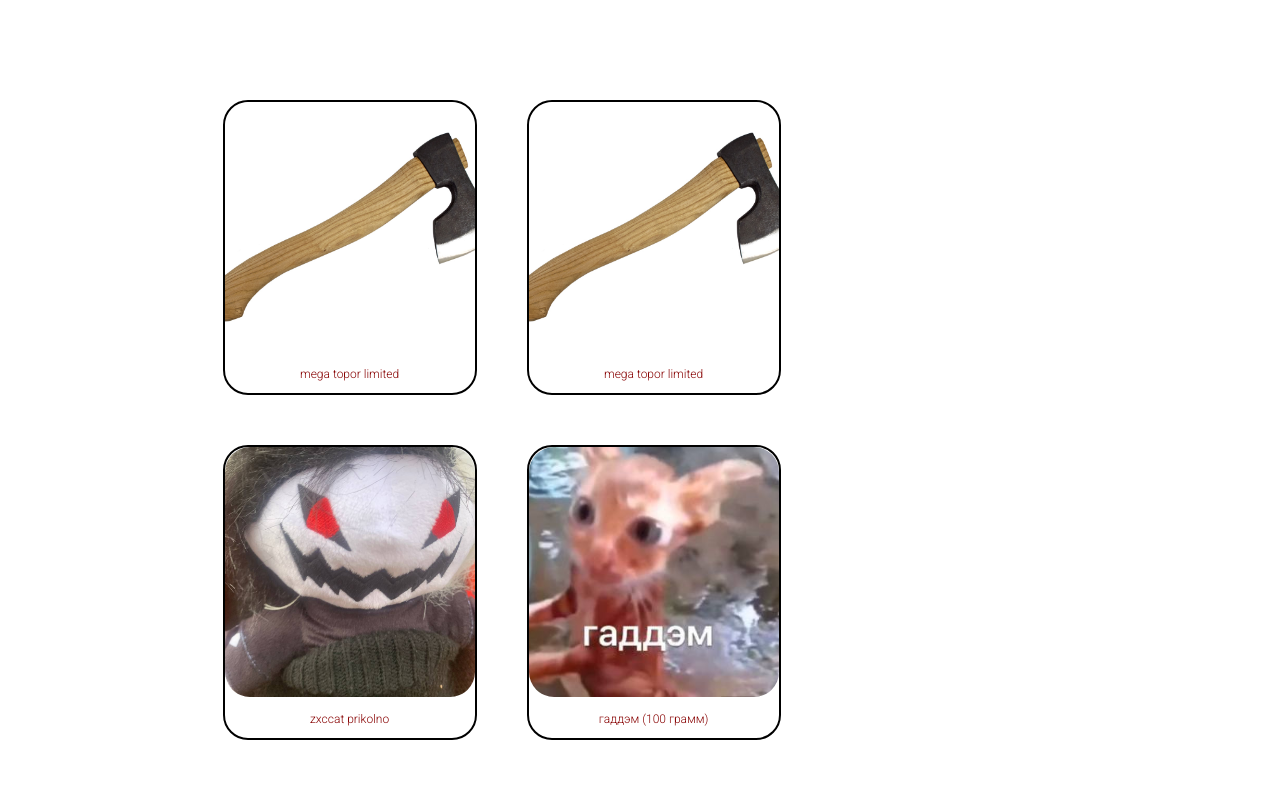
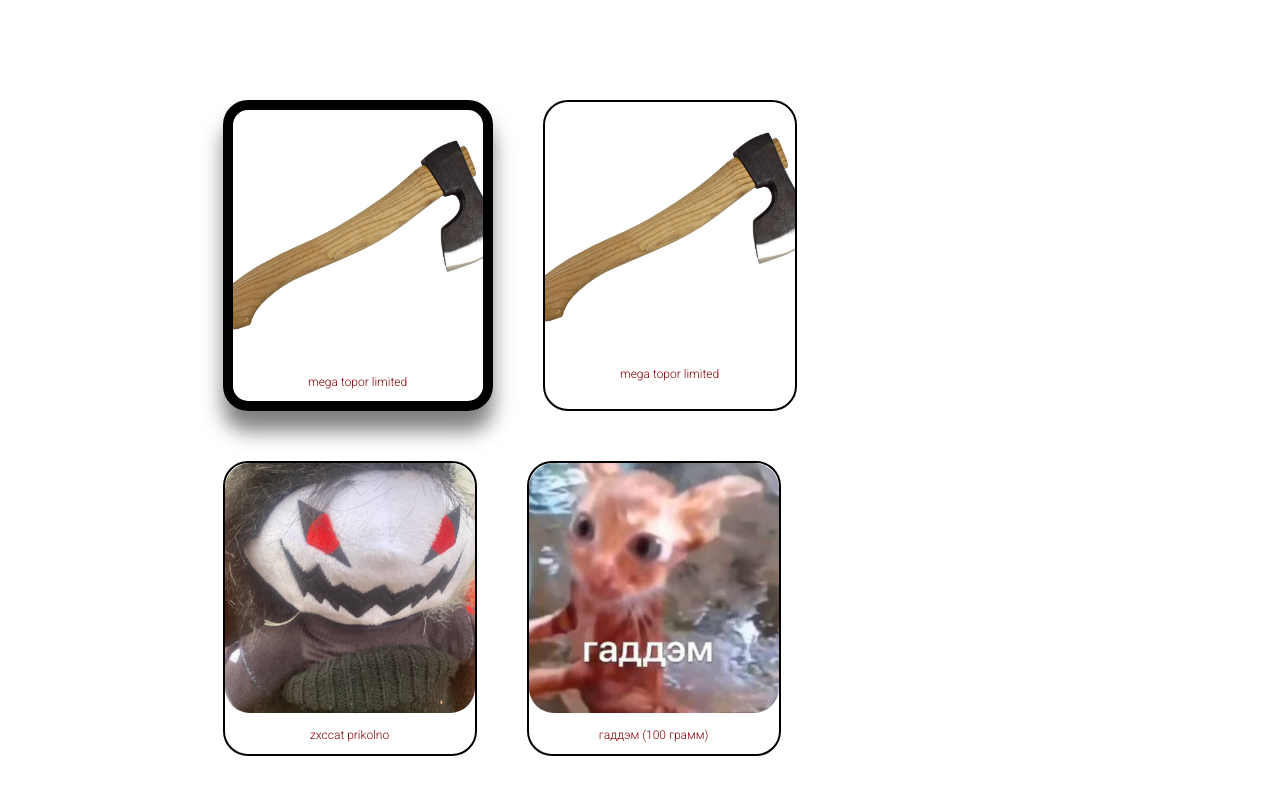
Before and after one commit to fauzen33/sheikakai.github.io, a plain HTML site: page index.html in a window 1280 px wide. In both pictures the pointer is over the element 349 px from the left and 317 px from the top of the page. Shown: the part 70-859 px from the top of the page. Drawn offline with Linux system fonts and the light colour scheme; a web font is replaced by a local one.

Commit message:
Update slyle.css

```diff
--- a/slyle.css
+++ b/slyle.css
@@ -9,11 +9,13 @@
 #products {
 	font-family: 'Roboto';
 	font-weight: 300;
+	cursor: pointer;
 }
 
 #contacts {
 	font-family: 'Roboto';
 	font-weight: 300;
+	cursor: pointer;
 }
 
 #headerLogo {
@@ -38,6 +40,13 @@
 	font-size: 12px;
 	border-radius: 25px;
 	margin: 25px;
+	transition: 0.2s ease-in;
+	cursor: pointer;
+}
+.card:hover {
+	border: 10px solid black;
+	transition: 0.2s ease-in;
+	box-shadow: 0px 20px 20px 0px rgba(0, 0, 0, 0.5);
 }
 
 .container {
```
